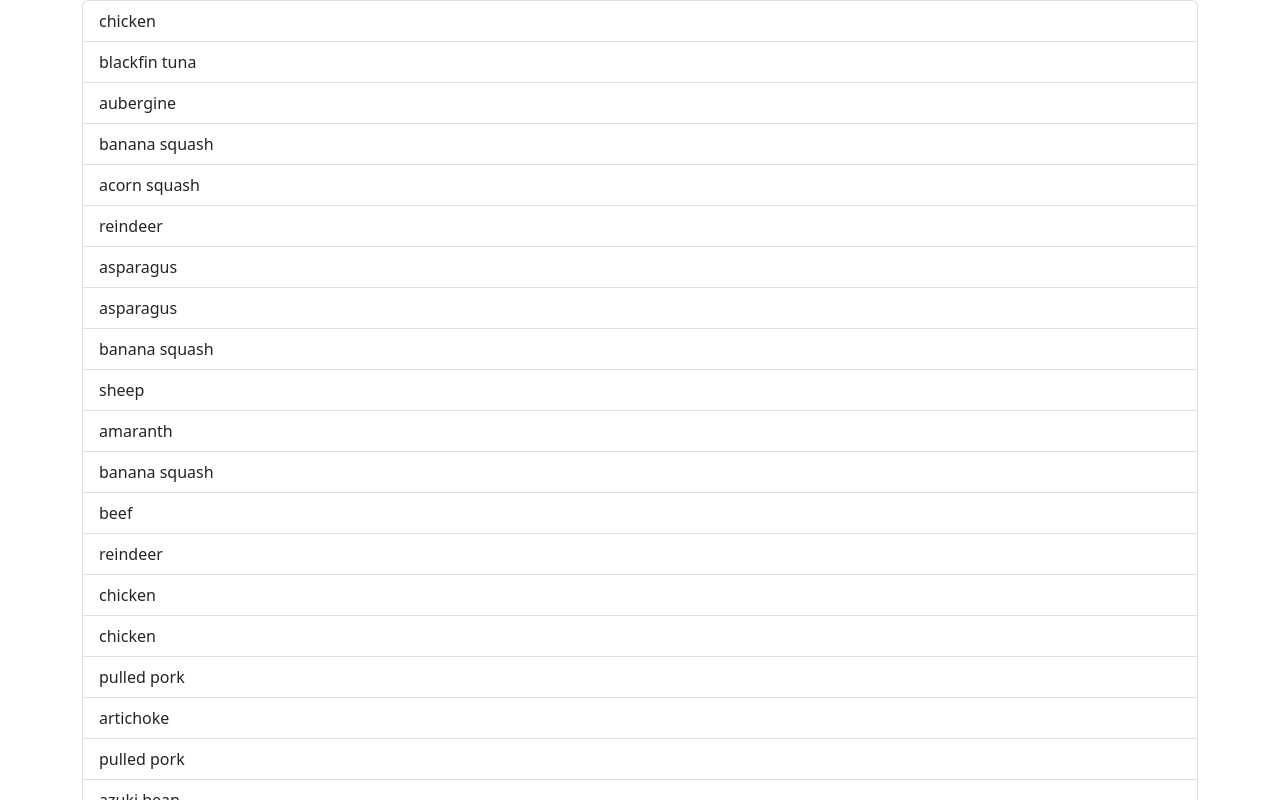
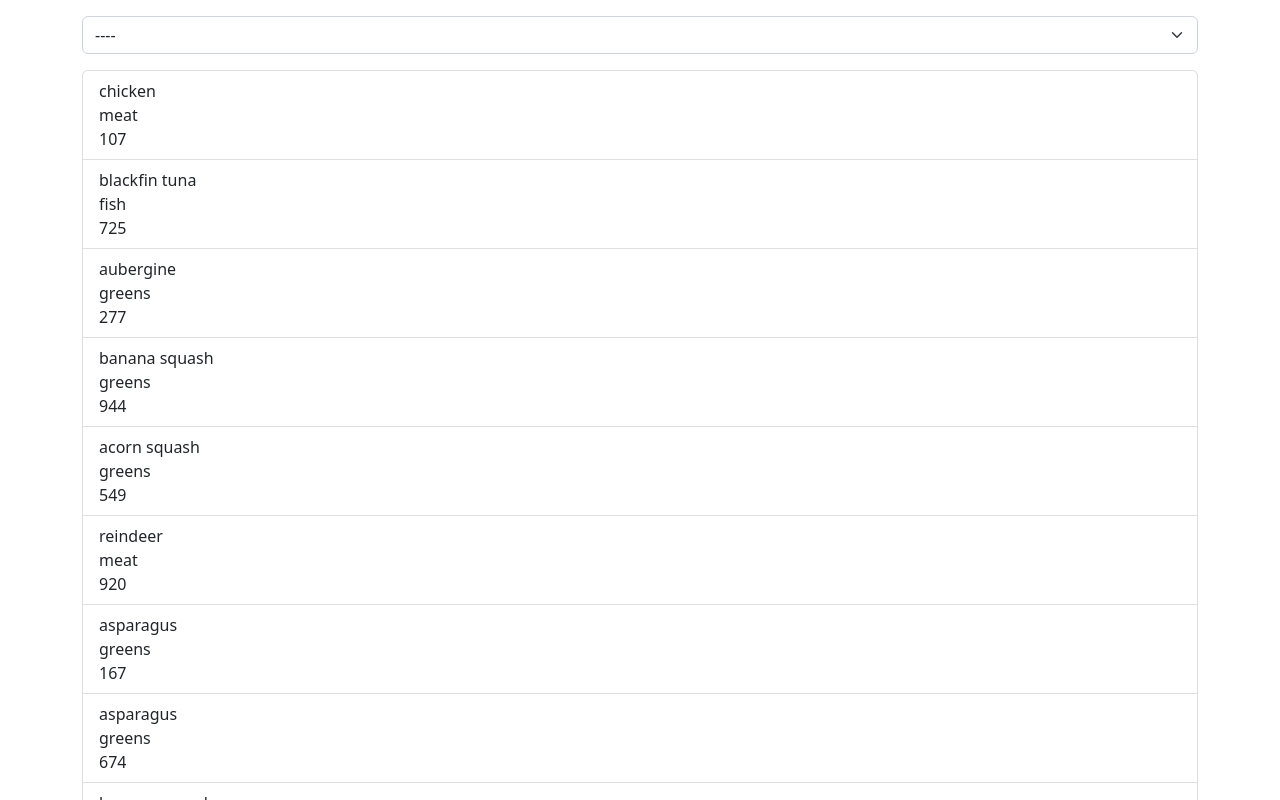
Before and after one commit to Xalsar/food-products, a React (Create React App) app: page / in a window 1280 px wide. Shown: the top 800 px of the page. Built offline with nearby package versions, Linux system fonts and the light colour scheme.

Commit message:
Add filter by category functionallity

```diff
--- a/src/containers/ProductsList/ProductsList.module.scss
+++ b/src/containers/ProductsList/ProductsList.module.scss
@@ -4,3 +4,21 @@
   margin-top: 1rem;
   margin-bottom: 1rem;
 }
+
+.productItem {
+  display: flex;
+
+  & > * {
+    &:nth-child(1) {
+      flex: 0 0 33.3%;
+    }
+
+    &:nth-child(2) {
+      flex: 0 0 33.3%;
+    }
+
+    &:nth-child(3) {
+      flex: 0 0 33.3%;
+    }
+  }
+}
--- a/src/containers/ProductsList/ProductsList.tsx
+++ b/src/containers/ProductsList/ProductsList.tsx
@@ -3,6 +3,7 @@ import Row from "react-bootstrap/Row";
 import Col from "react-bootstrap/Col";
 import ListGroup from "react-bootstrap/ListGroup";
 import Pagination from "react-bootstrap/Pagination";
+import Form from "react-bootstrap/Form";
 
 import useProductsList from "./hooks/use-productsList";
 
@@ -20,15 +21,31 @@ const ProductsList = () => {
     handleClickFirstPage,
     handleClickLastPage,
     lastPage,
+    // CATEGORY
+    category,
+    handleSelectCategory,
   } = useProductsList();
 
   return (
     <Container>
       <Row>
         <Col>
+          <Form className="mb-3 mt-3">
+            <Form.Select value={category} onChange={handleSelectCategory}>
+              <option>----</option>
+              <option value="meat">meat</option>
+              <option value="greens">greens</option>
+              <option value="fish">fish</option>
+            </Form.Select>
+          </Form>
+
           <ListGroup>
             {itemsToShow.map((item, index) => (
-              <ListGroup.Item key={index}>{item.name}</ListGroup.Item>
+              <ListGroup.Item key={index} className={classes.productItem}>
+                <div>{item.name}</div>
+                <div>{item.category}</div>
+                <div>{item.price}</div>
+              </ListGroup.Item>
             ))}
           </ListGroup>
 
--- a/src/containers/ProductsList/hooks/use-productsList.ts
+++ b/src/containers/ProductsList/hooks/use-productsList.ts
@@ -4,12 +4,24 @@ import { useState } from "react";
 
 const useProductsList = () => {
   const [activePage, setActivePage] = useState(0);
+  const [category, setCategory] = useState("");
 
   // PAGINATION
-  const totalPagesNumber = Math.round(productsList.length / 24);
+  let filteredProducts = productsList;
+
+  if (!!category) {
+    filteredProducts = filteredProducts.filter(
+      (product) => product.category === category
+    );
+  }
+
+  const totalPagesNumber = Math.round(filteredProducts.length / 24);
   const lastPage = totalPagesNumber;
 
-  const itemsToShow = productsList.slice(activePage * 24, activePage * 24 + 24);
+  const itemsToShow = filteredProducts.slice(
+    activePage * 24,
+    activePage * 24 + 24
+  );
 
   const checkIfPageIsActive = (targetPage: number) => targetPage === activePage;
   let pagesToShowInPagination = [0, 1, 2, 3, 4];
@@ -51,6 +63,13 @@ const useProductsList = () => {
 
   const handleClickLastPage = () => setActivePage(totalPagesNumber);
 
+  // CATEGORY
+  const handleSelectCategory = (event: React.FormEvent<HTMLSelectElement>) => {
+    const value = event.currentTarget.value;
+    setCategory(value);
+    setActivePage(0);
+  };
+
   return {
     // PAGINATION
     activePage,
@@ -63,6 +82,9 @@ const useProductsList = () => {
     handleClickFirstPage,
     handleClickLastPage,
     lastPage,
+    // CATEGORY
+    category,
+    handleSelectCategory,
   };
 };
 
```
